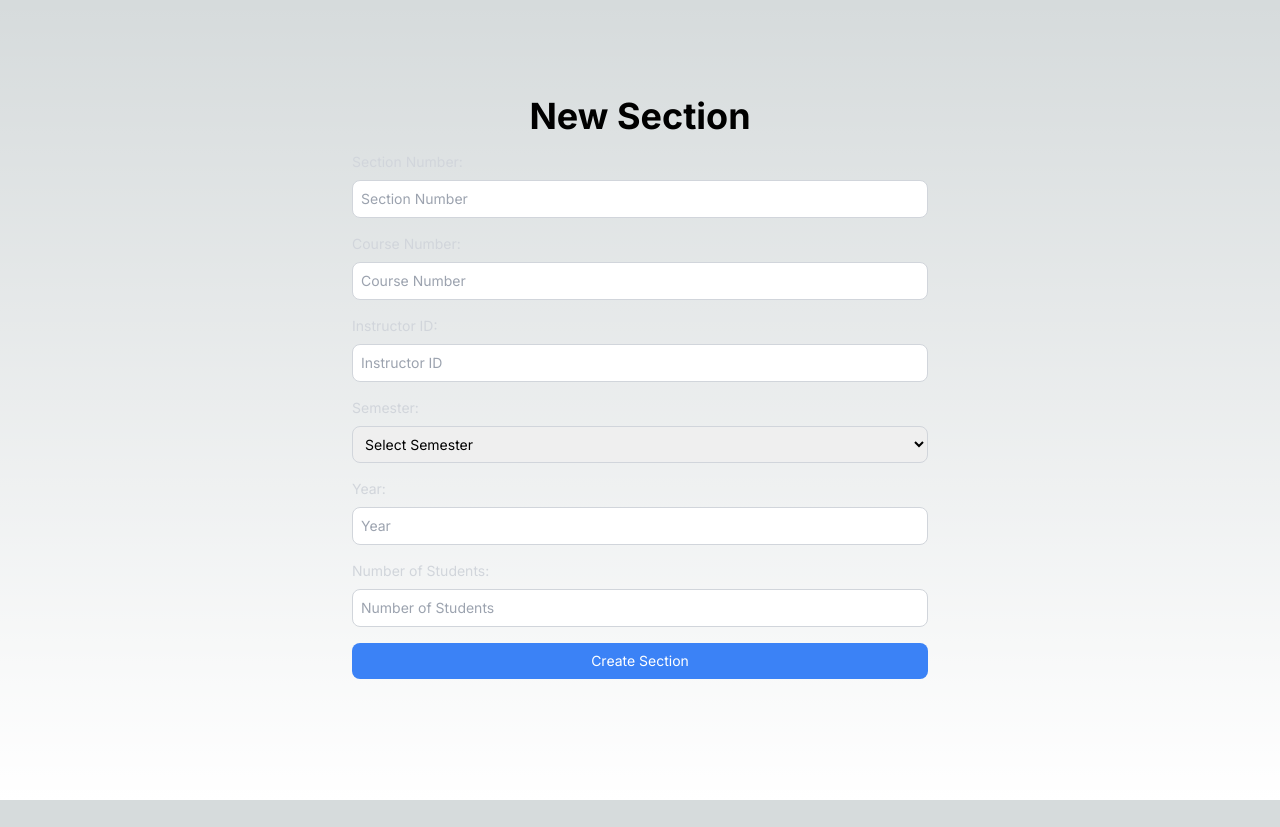
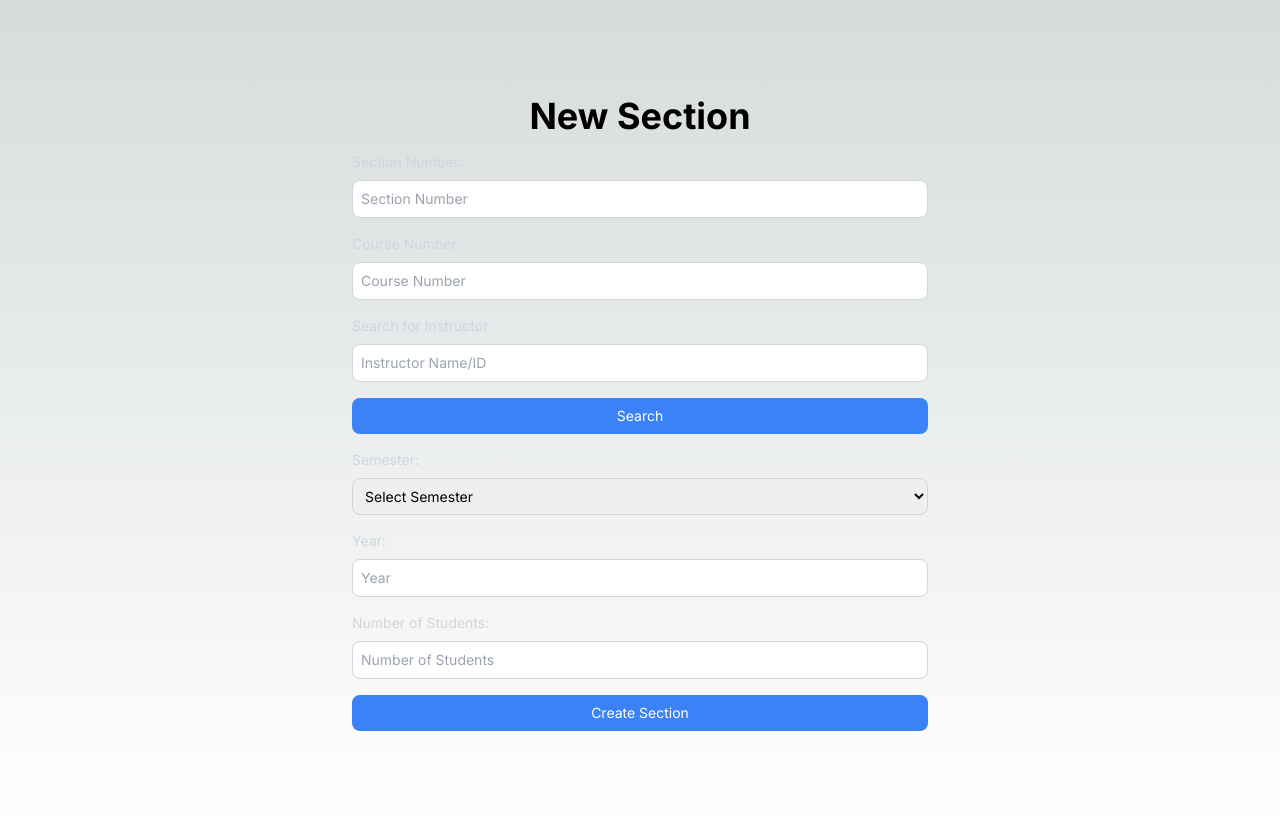
Before and after one commit to myusernamesthisreal/cs7330-project, a Next.js app: page /sections/new in a window 1280 px wide. Before the commit the page ends 800 px from the top, so only its background shows below. Built offline with nearby package versions, Linux system fonts and the light colour scheme.

Commit message:
feat: Search for instructors

```diff
--- a/src/app/api/instructors/route.ts
+++ b/src/app/api/instructors/route.ts
@@ -4,6 +4,18 @@ import { NextRequest, NextResponse } from "next/server";
 
 export async function GET(req: NextRequest) {
     try {
+        if (req.nextUrl.searchParams.has("query")) {
+            const query = req.nextUrl.searchParams.get("query") ?? "";
+            const instructors = await prisma.instructor.findMany({
+                where: {
+                    OR: [
+                        { id_number: { contains: query } },
+                        { name: { contains: query } }
+                    ]
+                }
+            });
+            return NextResponse.json(instructors, { status: 200 });
+        }
         const instructors = await prisma.instructor.findMany();
         return NextResponse.json(instructors, { status: 200 });
     } catch (error) {
--- a/src/app/api/sections/route.ts
+++ b/src/app/api/sections/route.ts
@@ -37,6 +37,9 @@ export async function GET(req: NextRequest) {
                         { instructorId: InstructorId },
                     ],
                 },
+                include: {
+                    instructor: true,
+                }
             });
             return NextResponse.json(sections, { status: 200 });
         }
--- a/src/app/evaluations/new/page.tsx
+++ b/src/app/evaluations/new/page.tsx
@@ -1,5 +1,5 @@
 "use client"
-import { CourseEvaluation, LearningObjective, Section } from "@prisma/client";
+import { CourseEvaluation, Instructor, LearningObjective, Section } from "@prisma/client";
 import { useRouter } from "next/navigation";
 import { FormEvent, useState } from "react";
 
@@ -11,7 +11,7 @@ export default function NewEvaluation() {
     const [degreeLevel, setDegreeLevel] = useState("");
     const [semester, setSemester] = useState("");
     const [year, setYear] = useState("");
-    const [InstructorId, setInstructorId] = useState("");
+    const [instructorId, setInstructorId] = useState("");
     const [sections, setSections] = useState([] as Section[]);
     const [selectedSection, setSelectedSection] = useState({} as Section);
     const [evaluations, setEvaluations] = useState([] as CourseEvaluation[]);
@@ -25,10 +25,13 @@ export default function NewEvaluation() {
     const [numCs, setNumCs] = useState(0);
     const [numFs, setNumFs] = useState(0);
     const [paragraph, setParagraph] = useState("");
+    const [iSearchQuery, setISearchQuery] = useState("");
+    const [instructors, setInstructors] = useState([] as Instructor[]);
+    const [searched, setSearched] = useState(false);
 
     const handleStepOne = async (e: FormEvent<HTMLButtonElement>) => {
         e.preventDefault();
-        const res = await fetch(`/api/sections?degreeName=${degreeName}&degreeLevel=${degreeLevel}&semester=${semester}&year=${year}&InstructorId=${InstructorId}`);
+        const res = await fetch(`/api/sections?degreeName=${degreeName}&degreeLevel=${degreeLevel}&semester=${semester}&year=${year}&InstructorId=${instructorId}`);
         if (res.ok) {
             const data = await res.json();
             setSections(data);
@@ -38,6 +41,13 @@ export default function NewEvaluation() {
             setError(data.reason || "Something went wrong");
         }
     }
+
+    const handleSearch = async () => {
+        const res = await fetch(`/api/instructors?query=${iSearchQuery}`);
+        const data = await res.json();
+        setInstructors(data);
+        setSearched(true);
+    };
 
     const handleStepTwo = async (e: FormEvent<HTMLButtonElement>, section: Section) => {
         e.preventDefault();
@@ -88,7 +98,7 @@ export default function NewEvaluation() {
 
     const handleSubmit = async (e: FormEvent<HTMLButtonElement>) => {
         e.preventDefault();
-        if (!selectedEvaluation) {
+        if (!selectedEvaluation.learningObjectiveId) {
             const res = await fetch("/api/evaluations", {
                 method: "POST",
                 body: JSON.stringify({
@@ -168,10 +178,23 @@ export default function NewEvaluation() {
                             <p className="text-sm text-gray-300 mb-2">Year</p>
                             <input type="text" placeholder="Year" value={year} onChange={(e) => setYear(e.target.value)} className="p-2 border border-gray-300 text-black rounded-lg w-full mb-4" />
                         </div>
-                        <div className="w-full">
-                            <p className="text-sm text-gray-300 mb-2">Instructor ID</p>
-                            <input type="text" placeholder="Instructor ID" value={InstructorId} onChange={(e) => setInstructorId(e.target.value)} className="p-2 border border-gray-300 text-black rounded-lg w-full mb-4" />
-                        </div>
+                        <div className="w-full mb-4">
+                        <p className="text-sm text-gray-300 mb-2">Search for Instructor</p>
+                        <input type="text" placeholder="Instructor Name/ID" value={iSearchQuery} onChange={(e) => setISearchQuery(e.target.value)} className="p-2 border border-gray-300 text-black rounded-lg w-full mb-4" />
+                        <button className="p-2 bg-blue-500 text-white w-full rounded-lg" onClick={handleSearch}>Search</button>
+                        {searched && (
+                            <div className="mt-4">
+                                <p className="text-sm text-gray-300 mb-2">Select Instructor:</p>
+                                <select value={instructorId} onChange={(e) => setInstructorId(e.target.value)} className="p-2 border border-gray-300 text-black rounded-lg w-full mb-4">
+                                    <option value="">Select</option>
+                                    {instructors.map((i, index) => (
+                                        <option key={index} value={i.id_number}>{i.name}</option>
+                                    ))}
+                                </select>
+                            </div>
+                        )}
+                        {(instructors.length === 0 && searched) && <p className="text-sm text-gray-300 mt-4">No instructors found</p>}
+                    </div>
                         <button onClick={handleStepOne} className="bg-blue-500 text-white rounded-lg p-2 w-full mt-4">Next</button>
                     </>
                     }
@@ -180,11 +203,11 @@ export default function NewEvaluation() {
                         <div className="w-full">
                             <p className="text-sm text-gray-300 mb-2">Section</p>
                             <div className="grid grid-cols-3 gap-4">
-                                {sections.map((section, index) => (
+                                {sections.map((section: any, index) => (
                                     <div key={index} className="border p-4 rounded-lg">
                                         <p className="text-xl font-bold text-gray-300">Section {section.sectionNumber}</p>
                                         <p className="text-sm text-gray-300">{section.courseNumber}</p>
-                                        <p className="text-sm text-gray-300">Instructor: {section.instructorId}</p>
+                                        <p className="text-sm text-gray-300">{section.instructor.name}</p>
                                         <p className="text-sm text-gray-300">{section.semester} {section.year}</p>
                                         <button onClick={(e) => handleStepTwo(e, section)} className="bg-blue-500 text-white rounded-lg p-2 mt-4 w-full">Select</button>
                                     </div>
--- a/src/app/sections/new/page.tsx
+++ b/src/app/sections/new/page.tsx
@@ -1,4 +1,5 @@
 "use client"
+import { Instructor } from "@prisma/client";
 import { useRouter } from "next/navigation";
 import { FormEvent, useState } from "react";
 
@@ -8,6 +9,9 @@ export default function NewSection() {
     const [sectionNumber, setSectionNumber] = useState("");
     const [courseNumber, setCourseNumber] = useState("");
     const [instructorId, setInstructorId] = useState("");
+    const [iSearchQuery, setISearchQuery] = useState("");
+    const [instructors, setInstructors] = useState([] as Instructor[]);
+    const [searched, setSearched] = useState(false);
     const [semester, setSemester] = useState("");
     const [year, setYear] = useState("");
     const [num_students, setNumStudents] = useState("");
@@ -39,6 +43,13 @@ export default function NewSection() {
         setSubmitted(false);
     };
 
+    const handleSearch = async () => {
+        const res = await fetch(`/api/instructors?query=${iSearchQuery}`);
+        const data = await res.json();
+        setInstructors(data);
+        setSearched(true);
+    };
+
     return (
         <>
             <main className="flex min-h-screen flex-col items-center justify-between p-24">
@@ -52,9 +63,22 @@ export default function NewSection() {
                         <p className="text-sm text-gray-300 mb-2">Course Number:</p>
                         <input type="text" placeholder="Course Number" value={courseNumber} onChange={(e) => setCourseNumber(e.target.value)} className="p-2 border border-gray-300 text-black rounded-lg w-full mb-4" />
                     </div>
-                    <div className="w-full">
-                        <p className="text-sm text-gray-300 mb-2">Instructor ID:</p>
-                        <input type="text" placeholder="Instructor ID" value={instructorId} onChange={(e) => setInstructorId(e.target.value)} className="p-2 border border-gray-300 text-black rounded-lg w-full mb-4" />
+                    <div className="w-full mb-4">
+                        <p className="text-sm text-gray-300 mb-2">Search for Instructor</p>
+                        <input type="text" placeholder="Instructor Name/ID" value={iSearchQuery} onChange={(e) => setISearchQuery(e.target.value)} className="p-2 border border-gray-300 text-black rounded-lg w-full mb-4" />
+                        <button className="p-2 bg-blue-500 text-white w-full rounded-lg" onClick={handleSearch}>Search</button>
+                        {searched && (
+                            <div className="mt-4">
+                                <p className="text-sm text-gray-300 mb-2">Select Instructor:</p>
+                                <select value={instructorId} onChange={(e) => setInstructorId(e.target.value)} className="p-2 border border-gray-300 text-black rounded-lg w-full mb-4">
+                                    <option value="">Select</option>
+                                    {instructors.map((i, index) => (
+                                        <option key={index} value={i.id_number}>{i.name}</option>
+                                    ))}
+                                </select>
+                            </div>
+                        )}
+                        {(instructors.length === 0 && searched) && <p className="text-sm text-gray-300 mt-4">No instructors found</p>}
                     </div>
                     <div className="w-full">
                         <p className="text-sm text-gray-300 mb-2">Semester:</p>
```
